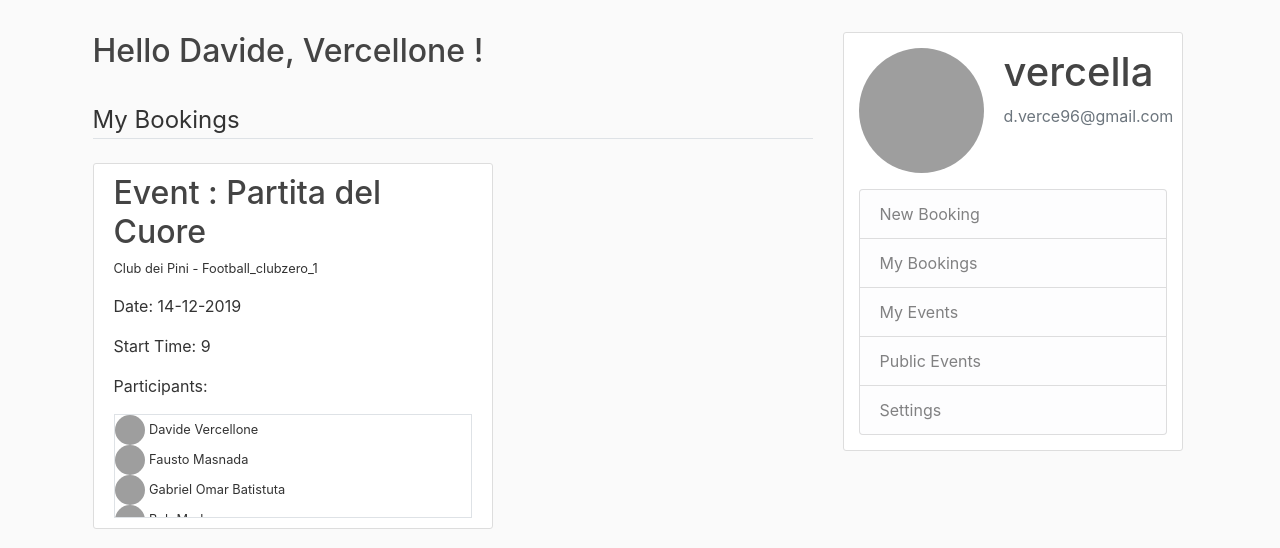
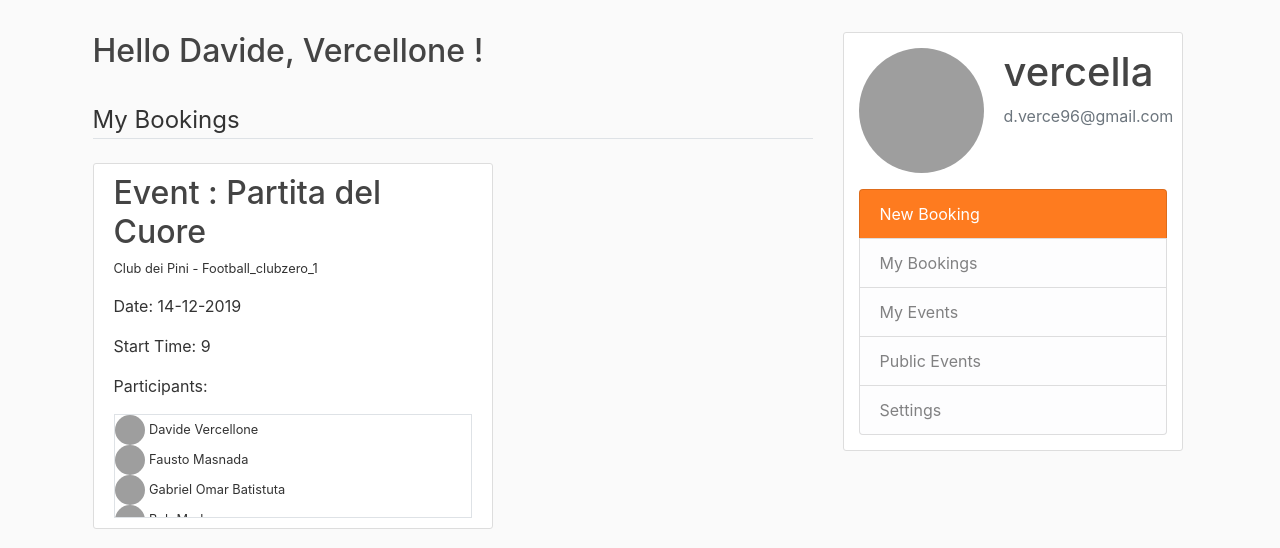
Before and after one commit to ddverce/weSport, a Flask app: page /player_home in a window 1280 px wide. Shown: the part 48-596 px from the top of the page. Run offline with Flask 2, Linux system fonts and the light colour scheme; a user stored in the database is signed in; data comes from the database, SQL or seed files in the repository; some libraries are stand-ins or nearby versions; grey boxes are pictures that could not be loaded.

```diff
--- a/wesport/templates/player_home.html
+++ b/wesport/templates/player_home.html
@@ -102,7 +102,7 @@
             </div>
         </div>
         <ul class="list-group">
-            <a class="list-group-item list-group-item-light" href="{{ url_for('player.new_booking', location='nolocation') }}">New Booking</a>
+            <a style="background-color: #fe7b1f; color: #ffffff;" class="list-group-item list-group-item-light" href="{{ url_for('player.new_booking', location='nolocation') }}">New Booking</a>
             <li class="list-group-item list-group-item-light">My Bookings</li>
             <li class="list-group-item list-group-item-light">My Events</li>
             <li class="list-group-item list-group-item-light">Public Events</li>
```
